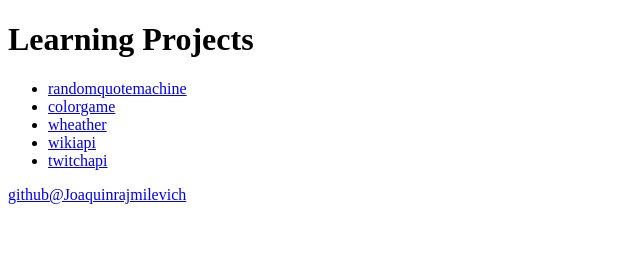
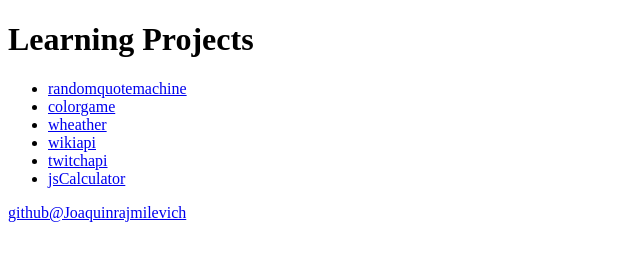
Before and after one commit to joaquinrajmilevich/LearningProject, a website: page index.html in a window 1280 px wide. Shown: the whole page, without its empty margins (0-640 px from the left). Drawn offline with Linux system fonts and the light colour scheme.

Commit message:
add jscalculator

```diff
--- a/index.html
+++ b/index.html
@@ -14,6 +14,7 @@
     <li><a href="Weather/index.html">wheather</a></li>
     <li><a href="wikiapi/index.html">wikiapi</a></li>
     <li><a href="twitchapi/index.html">twitchapi</a></li>
+    <li><a href="jsCalculator/index.html">jsCalculator</a></li>
 </ul>
 <a href="https://github.com/Joaquinrajmilevich">github@Joaquinrajmilevich</a>
 </body>
```
